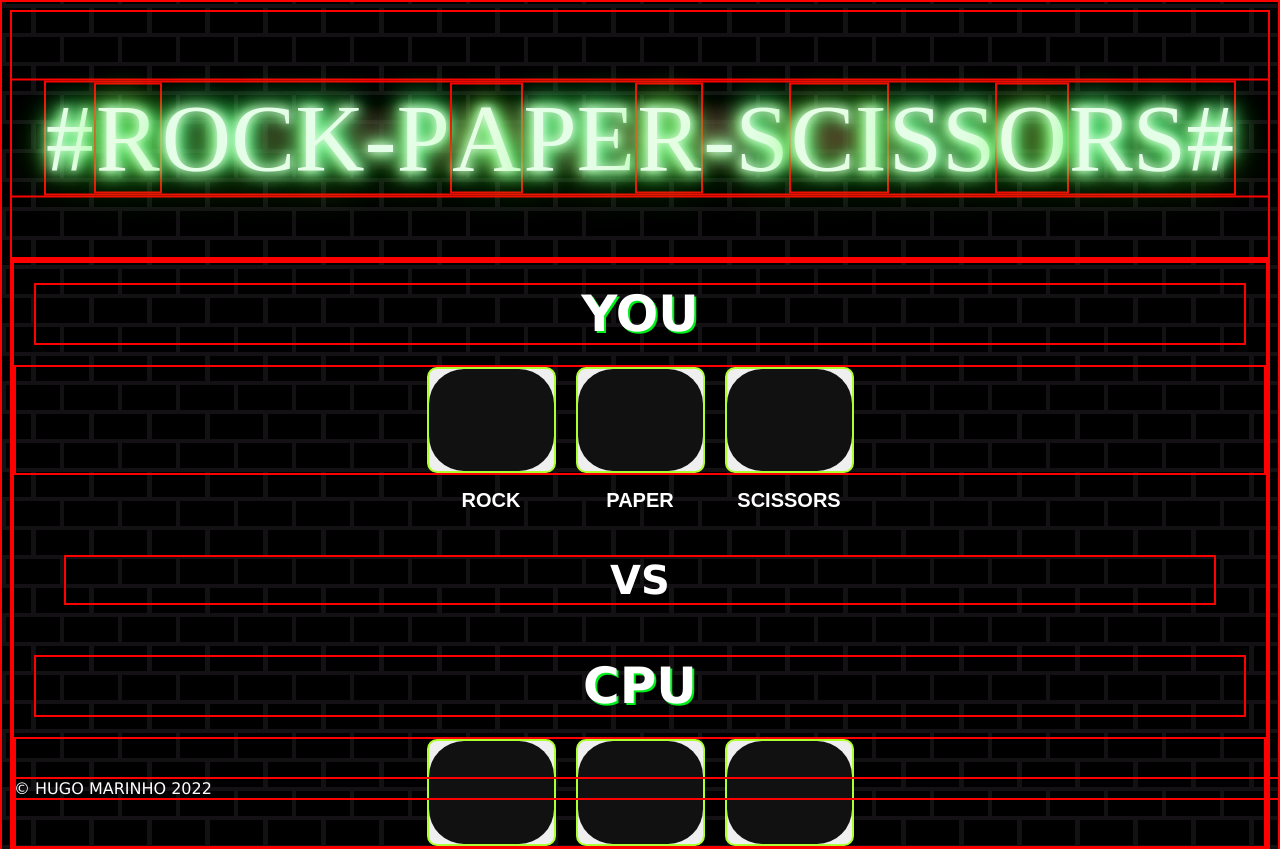
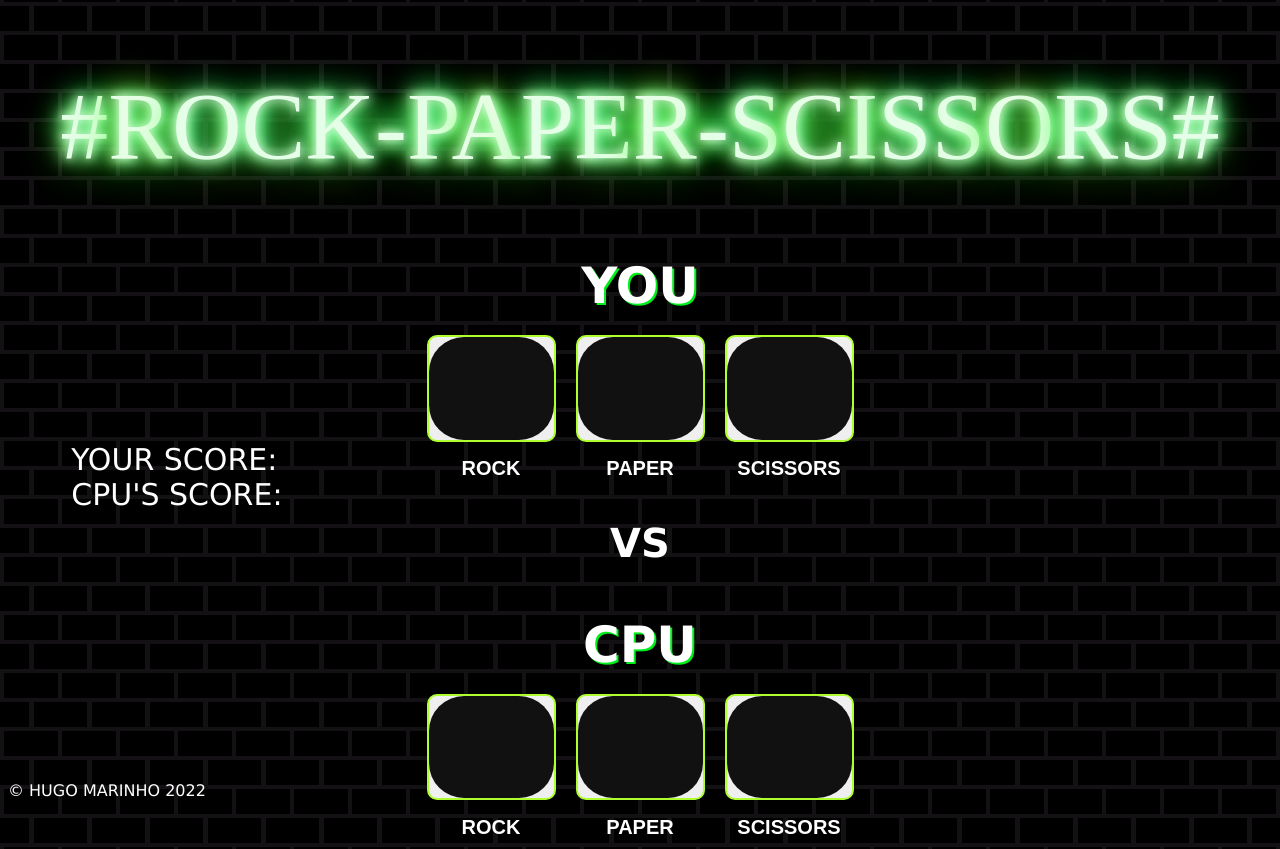
Before and after one commit to hugompt/PROJECT_ROCK_PAPER_SCISSORS, a plain HTML site: page index.html in a window 1280 px wide. Shown: the top 849 px of the page. Drawn offline with Linux system fonts and the light colour scheme.

Commit message:
added score divs, still missing code

```diff
--- a/index.html
+++ b/index.html
@@ -25,6 +25,8 @@
             <button class="btn paper">PAPER</button>
             <button class="btn scissors">SCISSORS</button>
         </div>
+        <div class="playerScore">YOUR SCORE: </div>
+        <div class="cpuScore">CPU's SCORE: </div>
         <div class="vs">VS</div>
         <div class="displayName CPU">CPU</div>
         <div class = "btnCont">
--- a/style.css
+++ b/style.css
@@ -1,6 +1,3 @@
-*{
-    border: 2px solid red;
-}
 html{
     background-color: black;
     color: white;
@@ -24,6 +21,13 @@ html{
     display: flex;
     justify-content: center;
     gap:20px;
+}
+
+.playerScore, .cpuScore{
+    display: flex;
+    flex-direction: column;
+    font-size: 30px;
+    margin-left: 5%;
 }
 
 .btn {
@@ -100,11 +104,13 @@ html{
 
 .vs{
     display: flex;
-    justify-content: center;
     font-size: 40px;
     margin: 50px;
-    margin-top: 80px;;
+    margin-top: 8px;;
     font-weight: 600;
+    align-items: center;
+    justify-content: center;
+    color: #fff;
 }
 
 .footer{
@@ -131,7 +137,7 @@ html{
     height: 50%;
     background-image: radial-gradient(
       ellipse 50% 35% at 50% 50%,
-      #6b1839,
+      #186b22,
       transparent
     );
     transform: translate(-50%, -50%);
@@ -316,3 +322,62 @@ html{
       opacity: 1;
     }
   }
+
+  .vs{
+    animation: glitch 1s linear infinite;
+  }
+
+  @keyframes glitch{
+    2%,64%{
+      transform: translate(2px,0) skew(0deg);
+    }
+    4%,60%{
+      transform: translate(-2px,0) skew(0deg);
+    }
+    62%{
+      transform: translate(0,0) skew(5deg);
+    }
+  }
+
+  .vs:before,
+  .vs:after{
+    content: attr(title);
+    position: absolute;
+    left: 0;
+  }
+
+  vs:before{
+    animation: glitchTop 1s linear infinite;
+    clip-path: polygon(0 0, 100% 0, 100% 33%, 0 33%);
+    -webkit-clip-path: polygon(0 0, 100% 0, 100% 33%, 0 33%);
+  }
+
+  @keyframes glitchTop{
+    2%,64%{
+      transform: translate(2px,-2px);
+    }
+    4%,60%{
+      transform: translate(-2px,2px);
+    }
+    62%{
+      transform: translate(13px,-1px) skew(-13deg);
+    }
+  }
+
+  .vs:after{
+    animation: glitchBotom 1.5s linear infinite;
+    clip-path: polygon(0 67%, 100% 67%, 100% 100%, 0 100%);
+    -webkit-clip-path: polygon(0 67%, 100% 67%, 100% 100%, 0 100%);
+  }
+
+  @keyframes glitchBotom{
+    2%,64%{
+      transform: translate(-2px,0);
+    }
+    4%,60%{
+      transform: translate(-2px,0);
+    }
+    62%{
+      transform: translate(-22px,5px) skew(21deg);
+    }
+  }
```
